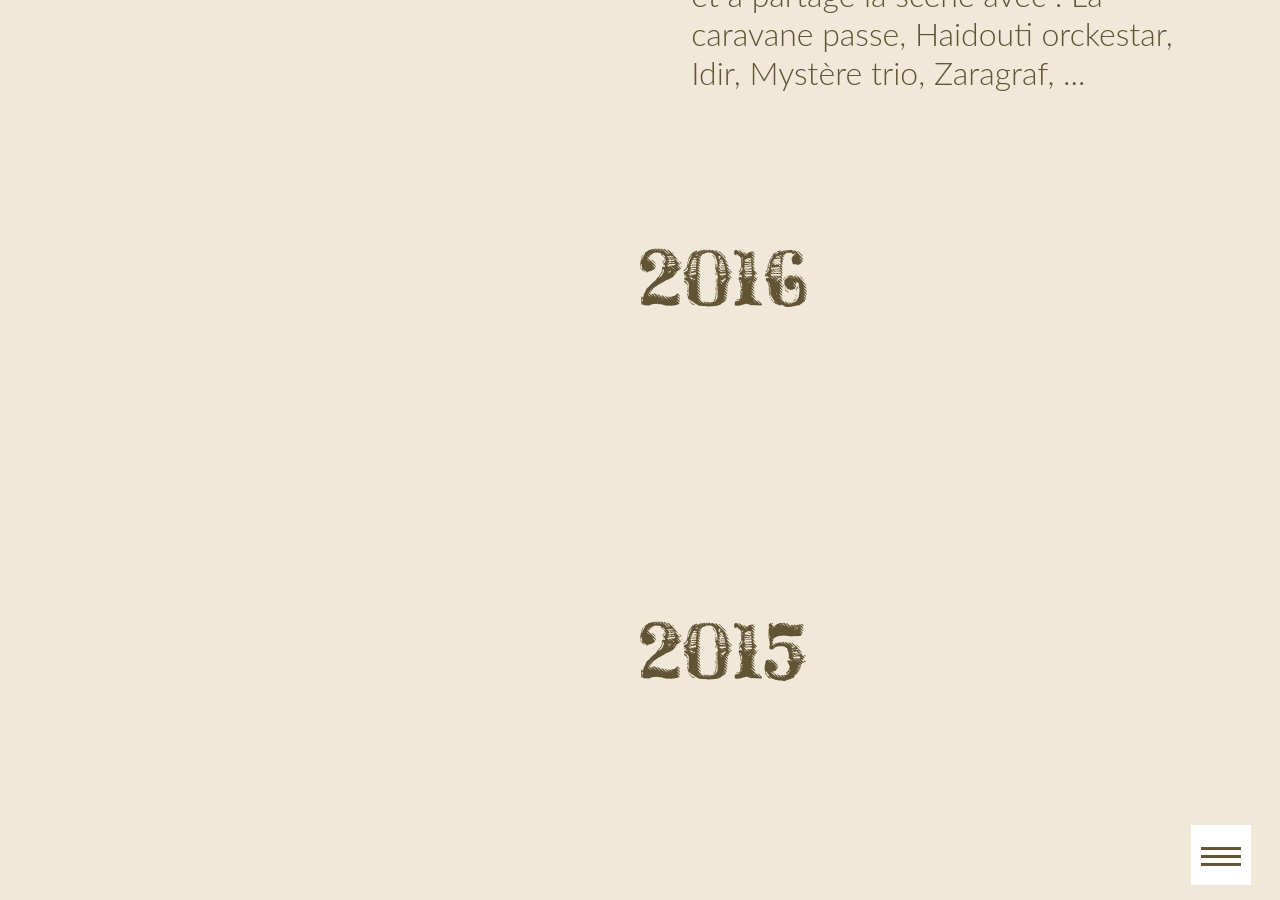
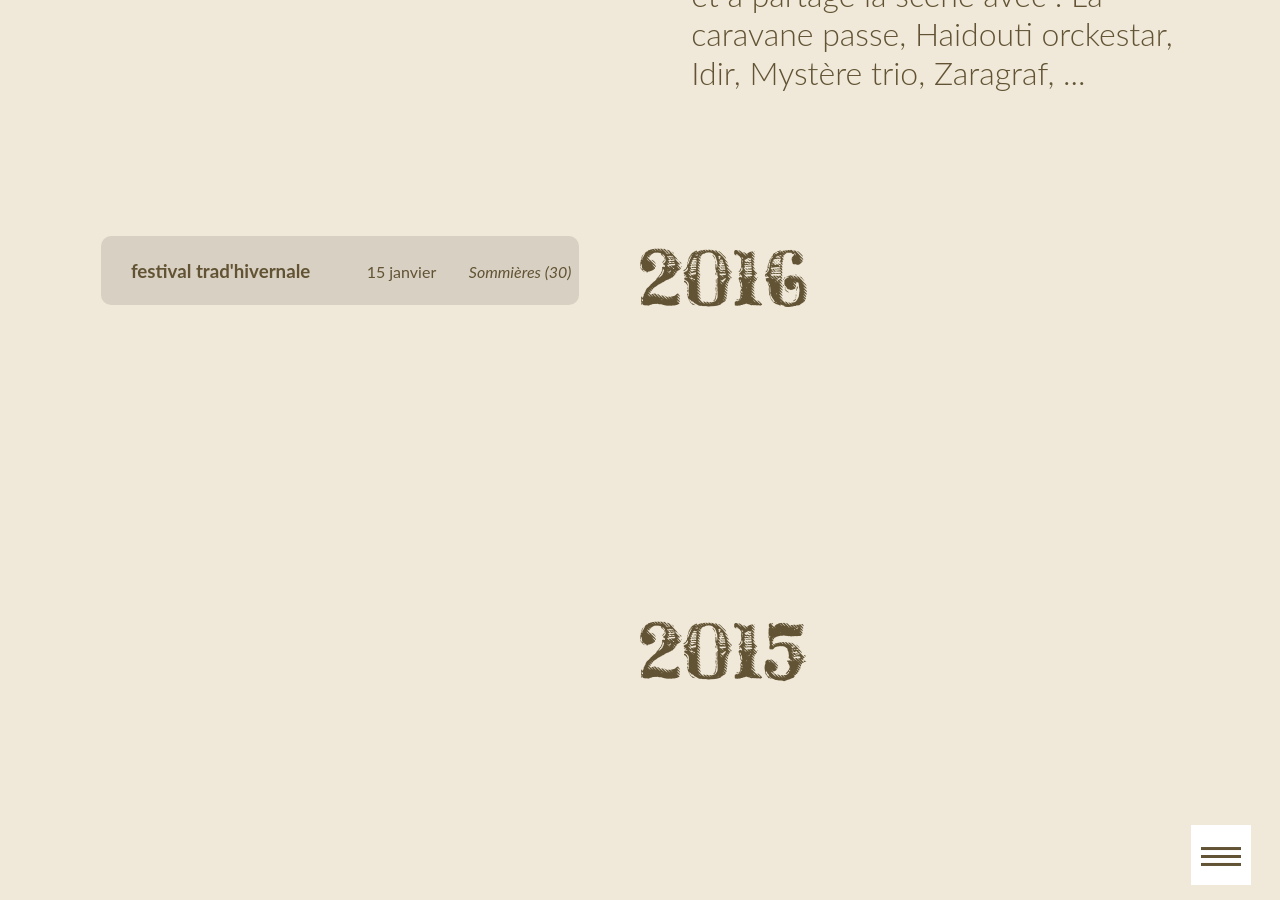
Before and after one commit to ftmftrs/ftmftrs.github.io, a Jekyll site: the page built from concert/index.html, in a window 1280 px wide and 900 px high, scrolled down 662 px. Built offline with Jekyll 4.4.1, drawn with Linux system fonts in a browser that asks for light colours; Markdown is read by kramdown in place of the engine named in the settings; comment, search, counter and statistics services are not loaded.

Commit message:
Update concerts2016.yml

```diff
--- a/_data/concerts2016.yml
+++ b/_data/concerts2016.yml
@@ -1 +1,3 @@
----
+- title: festival trad'hivernale
+  date: 15 janvier
+  address: Sommières (30)
```
